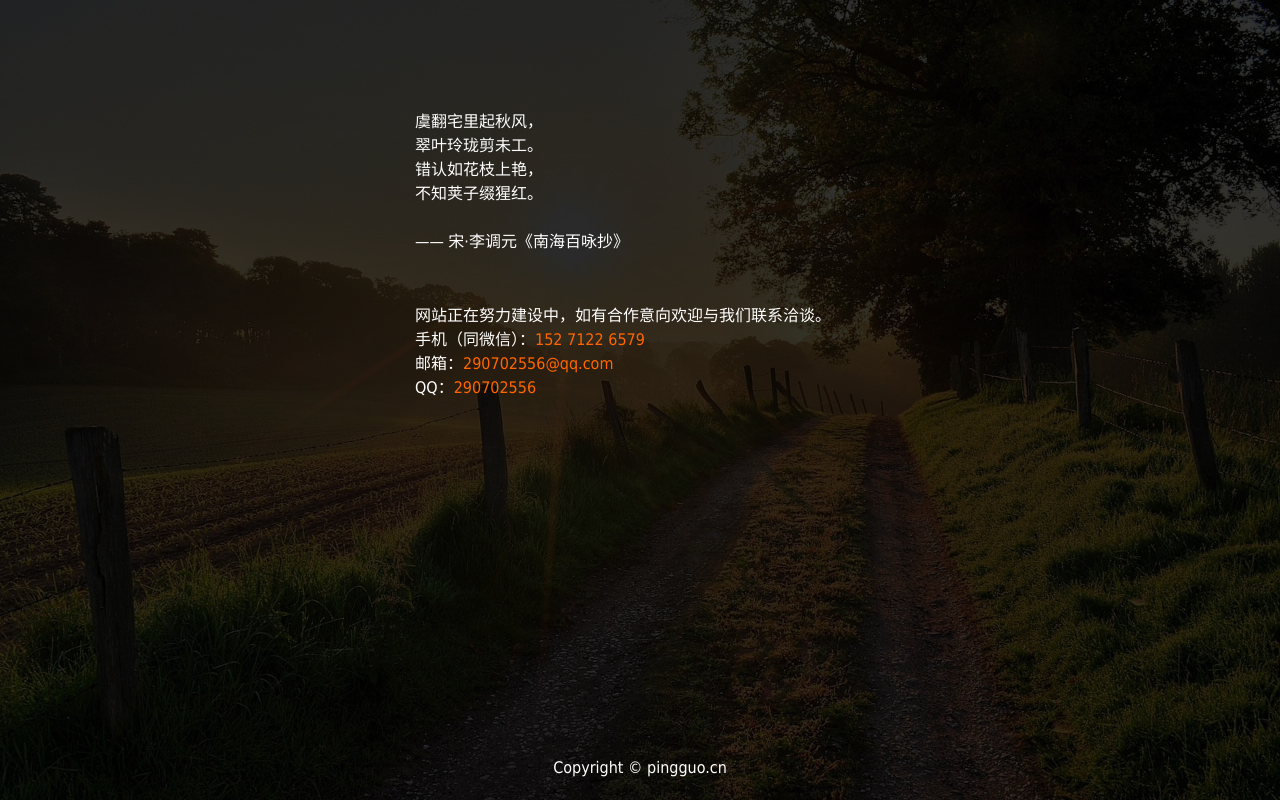
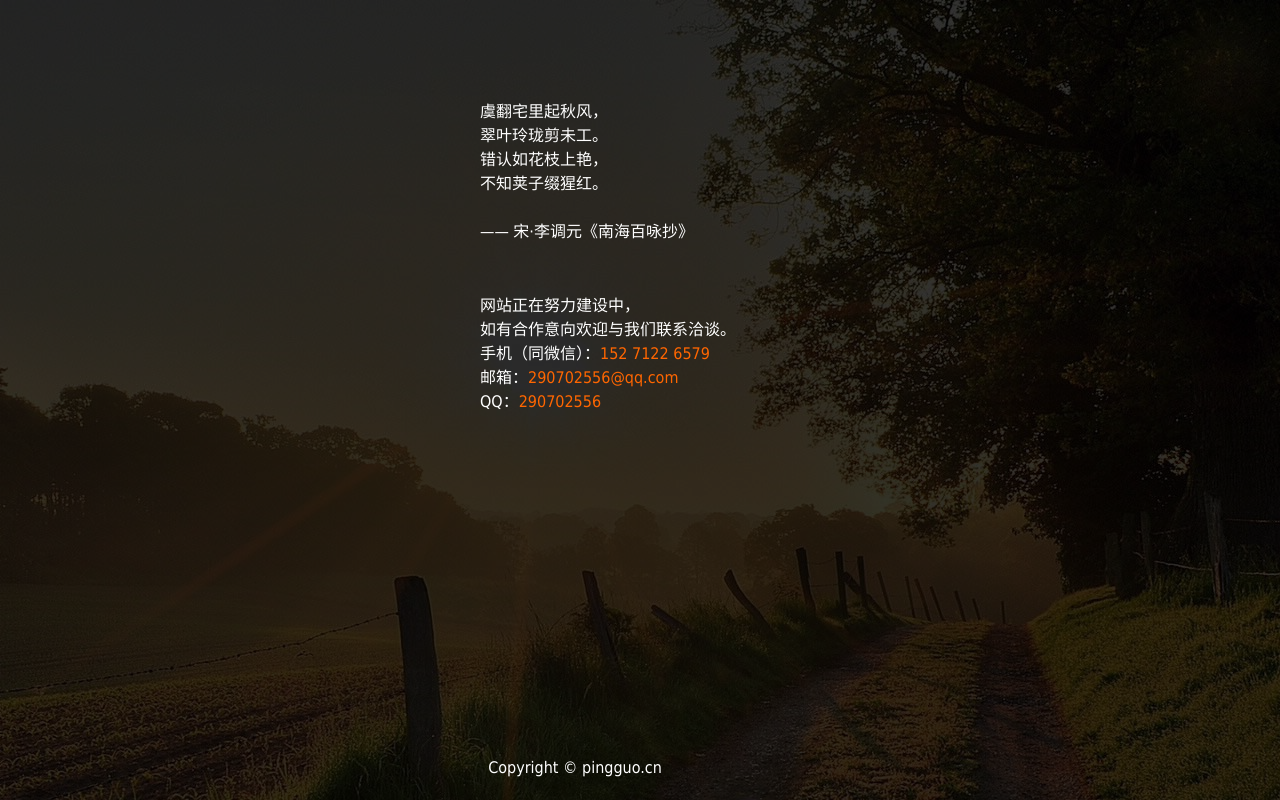
Before and after one commit to az031120103/pingguo, a plain HTML site: page index.html in a window 1280 px wide. Drawn offline with Linux system fonts and the light colour scheme.

Commit message:
移动端适配

```diff
--- a/index.html
+++ b/index.html
@@ -17,7 +17,7 @@
       font: 16px/1.5 tahoma,arial,'Hiragino Sans GB','\5b8b\4f53',sans-serif;
       color: #333;
       background: url('./timg.jpeg') no-repeat center top #f9f9f9;
-      background-size: cover;
+      overflow-x: hidden;
     }
     p {
       height: 24px;
@@ -34,9 +34,9 @@
       background-color: rgba(0,0,0,.8);
     }
     .main {
-      width: 450px;
+      width: 320px;
       margin: 0 auto 50px;
-      padding-top: 110px;
+      padding-top: 100px;
     }
     .juzi {
       margin-bottom: 50px;
@@ -45,7 +45,7 @@
       position: absolute;
       bottom: 20px;
       left: 50%;
-      width: 450px;
+      width: 320px;
       margin-left: -225px;
       text-align: center;
     }
@@ -72,7 +72,8 @@
         <p>—— 宋·李调元《南海百咏抄》</p>
       </div>
       <div class="comming-soon">
-        <p>网站正在努力建设中，如有合作意向欢迎与我们联系洽谈。</p>
+        <p>网站正在努力建设中，</p>
+        <p>如有合作意向欢迎与我们联系洽谈。</p>
         <p>手机（同微信）：<em>152 7122 6579</em></p>
         <p>邮箱：<em>290702556@qq.com</em></p>
         <p>QQ：<em>290702556</em></p>
```
